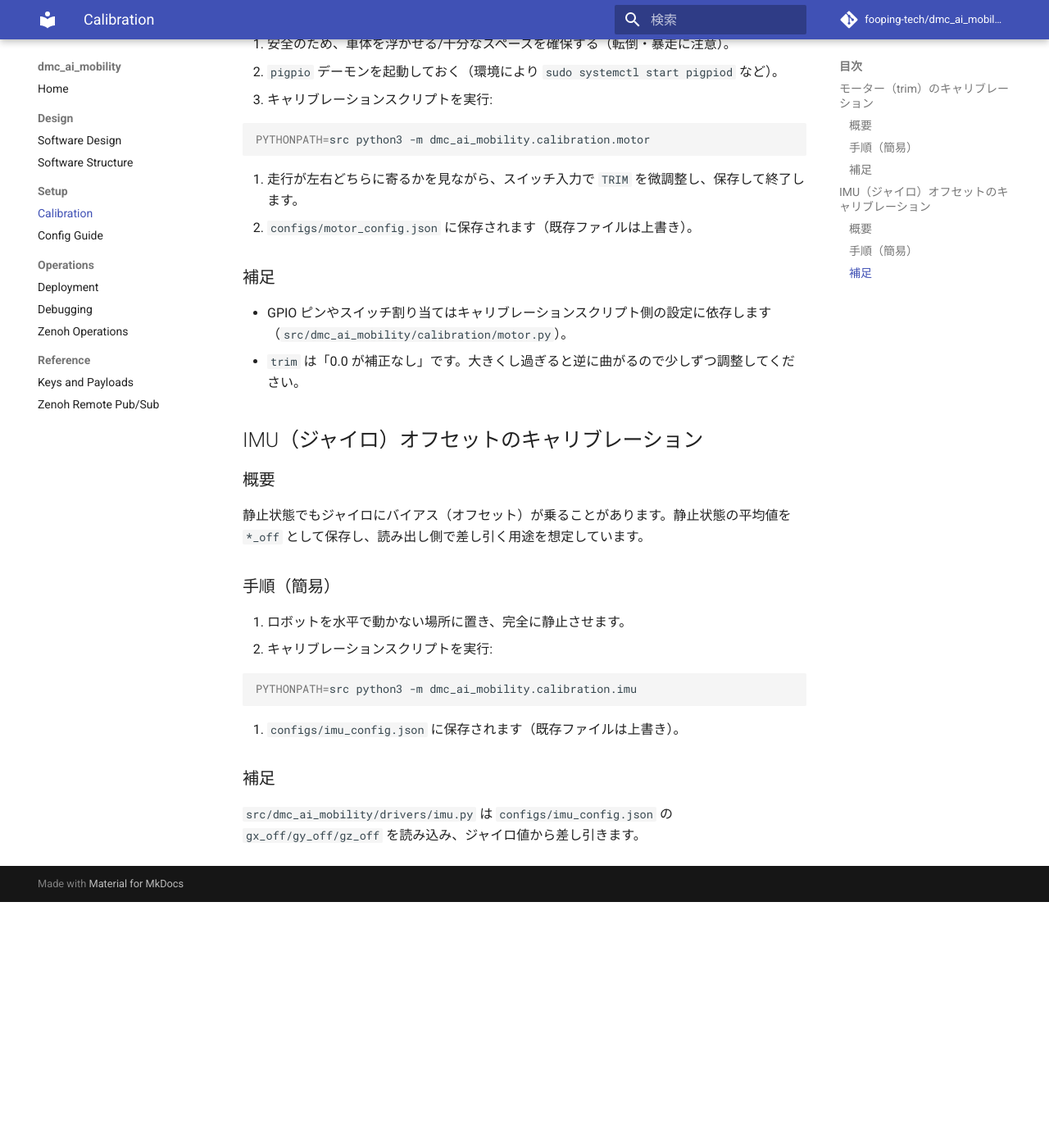
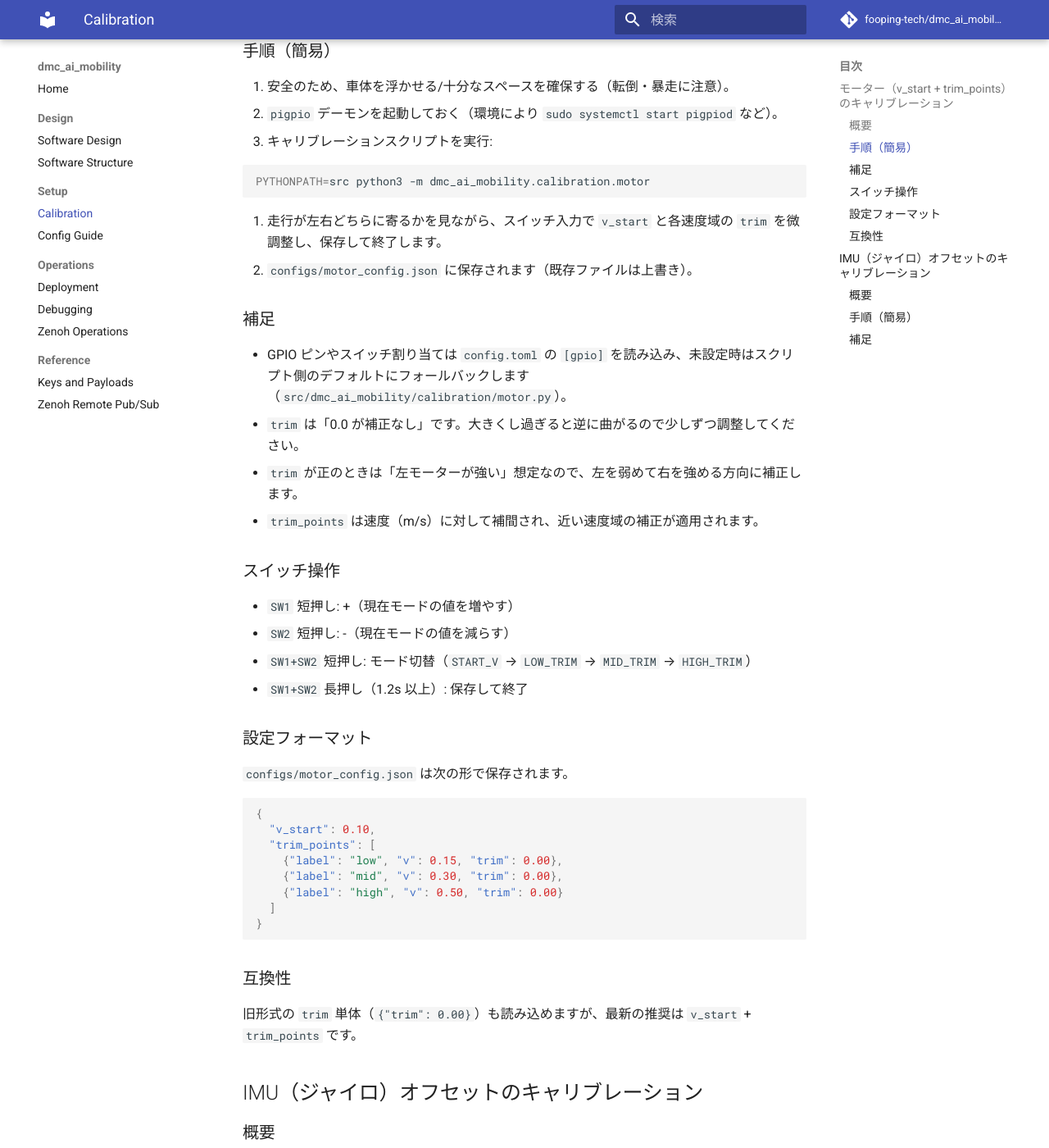
Before and after one commit to fooping-tech/dmc_ai_mobility, an MkDocs documentation site: the page built from docs/calibration.md, in a window 1280 px wide and 1400 px high, scrolled down 598 px. Shown: the whole window at 82% size. Built offline with MkDocs 1.6.1 and Material for MkDocs 9.7.7, drawn with Linux system fonts in a browser that asks for light colours; comment, search, counter and statistics services are not loaded; before the commit the page ends 1698 px from its top, so only the background shows below that; some of the changed text lies outside the part shown.

Commit message:
feat:calibration方法を変更

````diff
--- a/docs/calibration.md
+++ b/docs/calibration.md
@@ -2,15 +2,15 @@
 
 このプロジェクトでは、実機の個体差を吸収するためにいくつかの補正値（JSON）を用意しています。
 
-- モーター補正: `configs/motor_config.json`（`trim`）
+- モーター補正: `configs/motor_config.json`（`v_start` と `trim_points`）
 - IMU 補正: `configs/imu_config.json`（`gx_off/gy_off/gz_off` など）
 
-## モーター（`trim`）のキャリブレーション
+## モーター（`v_start` + `trim_points`）のキャリブレーション
 
 ### 概要
-左右のモーター出力差により「まっすぐ走らない」場合に、`trim` で左右の速度に係数を掛けて補正します。
+左右のモーター出力差により「まっすぐ走らない」場合に、速度域ごとの `trim` を使って左右の速度に係数を掛けて補正します。あわせて、回転が始まる最小速度 `v_start` を測定して保存します。
 
-実行時は `src/dmc_ai_mobility/app/robot_node.py` が `configs/motor_config.json` の `trim` を読み込み、速度指令に反映します。
+実行時は `src/dmc_ai_mobility/app/robot_node.py` / `src/dmc_ai_mobility/drivers/motor.py` が `configs/motor_config.json` の `v_start` と `trim_points` を読み込み、速度指令に反映します。
 
 ### 手順（簡易）
 1. 安全のため、車体を浮かせる/十分なスペースを確保する（転倒・暴走に注意）。
@@ -21,12 +21,37 @@
    PYTHONPATH=src python3 -m dmc_ai_mobility.calibration.motor
    ```
 
-4. 走行が左右どちらに寄るかを見ながら、スイッチ入力で `TRIM` を微調整し、保存して終了します。
+4. 走行が左右どちらに寄るかを見ながら、スイッチ入力で `v_start` と各速度域の `trim` を微調整し、保存して終了します。
 5. `configs/motor_config.json` に保存されます（既存ファイルは上書き）。
 
 ### 補足
-- GPIO ピンやスイッチ割り当てはキャリブレーションスクリプト側の設定に依存します（`src/dmc_ai_mobility/calibration/motor.py`）。
+- GPIO ピンやスイッチ割り当ては `config.toml` の `[gpio]` を読み込み、未設定時はスクリプト側のデフォルトにフォールバックします（`src/dmc_ai_mobility/calibration/motor.py`）。
 - `trim` は「0.0 が補正なし」です。大きくし過ぎると逆に曲がるので少しずつ調整してください。
+- `trim` が正のときは「左モーターが強い」想定なので、左を弱めて右を強める方向に補正します。
+- `trim_points` は速度（m/s）に対して補間され、近い速度域の補正が適用されます。
+
+### スイッチ操作
+- `SW1` 短押し: +（現在モードの値を増やす）
+- `SW2` 短押し: -（現在モードの値を減らす）
+- `SW1+SW2` 短押し: モード切替（`START_V` → `LOW_TRIM` → `MID_TRIM` → `HIGH_TRIM`）
+- `SW1+SW2` 長押し（1.2s 以上）: 保存して終了
+
+### 設定フォーマット
+`configs/motor_config.json` は次の形で保存されます。
+
+```json
+{
+  "v_start": 0.10,
+  "trim_points": [
+    {"label": "low", "v": 0.15, "trim": 0.00},
+    {"label": "mid", "v": 0.30, "trim": 0.00},
+    {"label": "high", "v": 0.50, "trim": 0.00}
+  ]
+}
+```
+
+### 互換性
+旧形式の `trim` 単体（`{"trim": 0.00}`）も読み込めますが、最新の推奨は `v_start` + `trim_points` です。
 
 ## IMU（ジャイロ）オフセットのキャリブレーション
 
````
Also changed, not shown: docs/index.md (+2 -0 lines).
